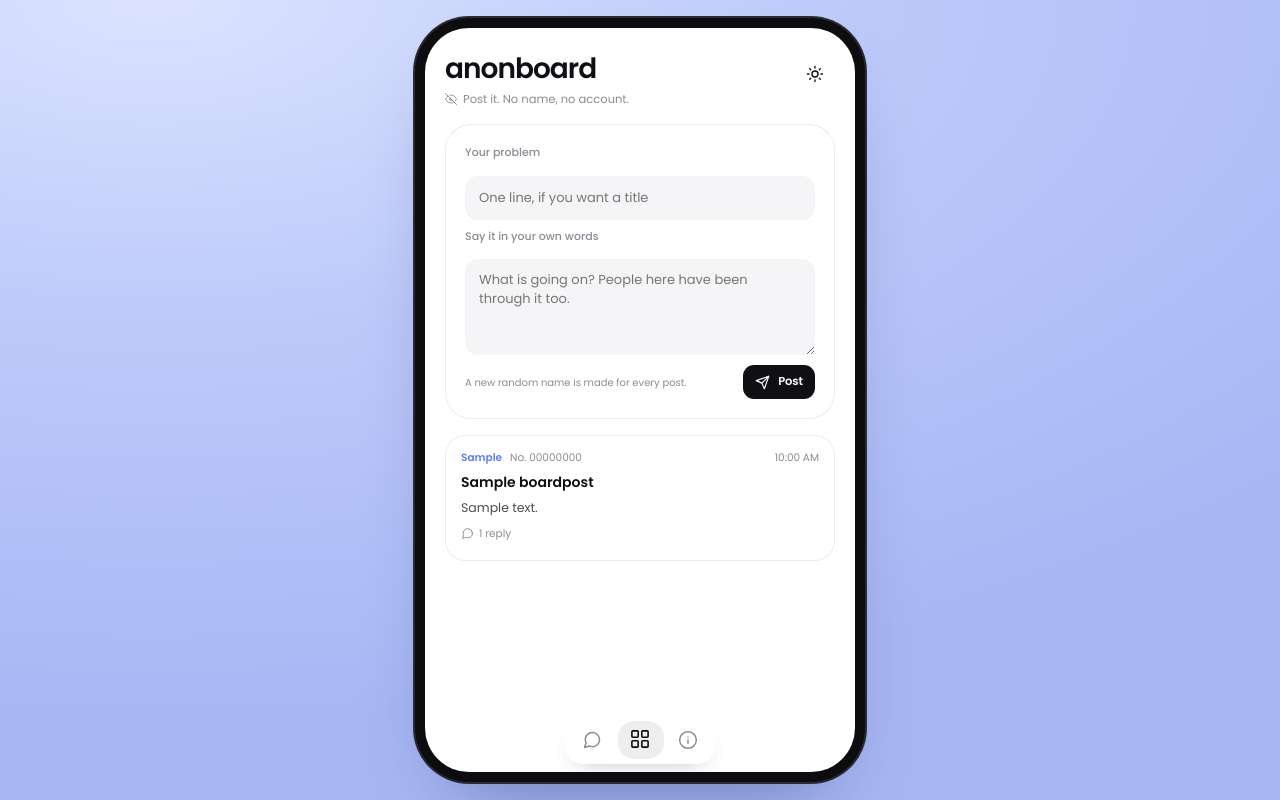
After one commit to devisunknown/newgenunknown, a Django app: page /anonboard/ in a window 1280 px wide. The commit adds this page. Run offline with Django 5.2, Linux system fonts and the light colour scheme; tables that the repository leaves empty hold one stand-in row (values such as "Sample post").

Commit message:
Add anonboard: anonymous problem posts with anonymous replies
People can post a problem and reply without an account, 4chan style; each
post and reply gets a fresh random alias so nothing links them together.
Includes a migration, admin moderation of hidden posts, and tests.

```diff
--- a/newgen/secret/static/secret/app.css
+++ b/newgen/secret/static/secret/app.css
@@ -3958,3 +3958,149 @@ body.sheet-open {
 .install-sheet__actions .btn {
   margin-bottom: 0;
 }
+
+/* --------------------------------------------------------------------------
+   anonboard — anonymous problem board
+   -------------------------------------------------------------------------- */
+.board-compose {
+  display: flex;
+  flex-direction: column;
+  gap: 8px;
+  margin-bottom: 16px;
+}
+
+.board-compose input.board-input,
+.board-compose textarea {
+  width: 100%;
+  min-height: 44px;
+  padding: 12px 14px;
+  border: 0;
+  border-radius: 13px;
+  background: var(--surface-2);
+  outline: none;
+  font-family: inherit;
+  font-size: 13px;
+  color: var(--ink);
+}
+
+.board-compose textarea {
+  min-height: 96px;
+  resize: vertical;
+  line-height: 1.45;
+}
+
+.board-compose input.board-input:focus,
+.board-compose textarea:focus {
+  box-shadow: 0 0 0 2px var(--accent-soft), inset 0 0 0 1px var(--accent);
+}
+
+.board-compose__foot {
+  display: flex;
+  align-items: center;
+  justify-content: space-between;
+  gap: 10px;
+  margin-top: 2px;
+}
+
+.board-compose__note {
+  font-size: 10px;
+  color: var(--muted);
+}
+
+.board-error {
+  margin: 0;
+  font-size: 11px;
+  font-weight: 500;
+  color: var(--danger);
+}
+
+.board-list {
+  display: flex;
+  flex-direction: column;
+  gap: 10px;
+}
+
+.board-post {
+  display: block;
+  padding: 15px 16px;
+  border-radius: var(--radius-lg);
+  background: var(--surface);
+  box-shadow: inset 0 0 0 1px var(--line);
+  color: inherit;
+  text-decoration: none;
+}
+
+.board-post--op {
+  margin-bottom: 14px;
+}
+
+.board-post--reply {
+  background: var(--surface-2);
+  box-shadow: none;
+}
+
+.board-post__head {
+  display: flex;
+  align-items: baseline;
+  gap: 8px;
+  font-size: 10.5px;
+  color: var(--muted);
+}
+
+.board-alias {
+  font-weight: 600;
+  color: var(--accent);
+}
+
+.board-number {
+  color: var(--muted);
+}
+
+.board-time {
+  margin-left: auto;
+  color: var(--muted);
+}
+
+.board-title {
+  margin: 7px 0 4px;
+  font-size: 14px;
+  font-weight: 600;
+  line-height: 1.35;
+  color: var(--ink);
+}
+
+.board-body {
+  margin: 6px 0 0;
+  font-size: 12.5px;
+  line-height: 1.55;
+  color: var(--ink-2);
+  overflow-wrap: anywhere;
+}
+
+.board-meta {
+  display: inline-flex;
+  align-items: center;
+  gap: 5px;
+  margin-top: 9px;
+  font-size: 10.5px;
+  color: var(--muted);
+}
+
+.board-empty {
+  padding: 6px 2px 0;
+  font-size: 11.5px;
+  color: var(--muted);
+  text-align: center;
+}
+
+.board-back {
+  display: grid;
+  place-items: center;
+  flex: none;
+  width: 34px;
+  height: 34px;
+  margin-right: 10px;
+  border-radius: 50%;
+  box-shadow: inset 0 0 0 1px var(--line);
+  color: var(--ink);
+}
--- a/newgen/secret/urls.py
+++ b/newgen/secret/urls.py
@@ -1,6 +1,7 @@
 from django.urls import path
 
 from . import views
+
 
 urlpatterns = [
     # Public pages. The person's own chats live at /inbox/.
@@ -10,6 +11,13 @@ urlpatterns = [
     path("manifest.webmanifest", views.web_manifest, name="manifest"),
     path("sw.js", views.service_worker, name="service_worker"),
     path("inbox/", views.stranger_inbox, name="directory"),
+    # Anonymous problem board: anyone can post and reply without an account.
+    path("anonboard/", views.anon_board, name="anon_board"),
+    path(
+        "anonboard/<uuid:post_id>/",
+        views.anon_board_post,
+        name="anon_board_post",
+    ),
     path("welcome/", views.leader_directory, name="welcome"),
 
     # Institution rooms — the room UUID is the invitation key.
--- a/newgen/secret/views.py
+++ b/newgen/secret/views.py
@@ -20,15 +20,19 @@ from .models import (
     AbuseReport,
     Anonymous,
     BlockedAlias,
+    BoardComment,
+    BoardPost,
     Conversation,
     Institution,
     Leader,
     Message,
     Room,
 )
+from .randomizers import random_alias
 from .services import (
     broadcast_event,
     broadcast_message,
+    code_attempt_key,
     code_attempt_state,
     conversation_group,
     conversation_payload,
@@ -1429,3 +1433,108 @@ def service_worker(request):
         Service_Worker_Allowed="/",
         Cache_Control="no-cache",
     )
+
+
+# ---------------------------------------------------------------------------
+# anonboard — anonymous problem board
+# ---------------------------------------------------------------------------
+# No account, no alias persistence: every post and reply gets a fresh random
+# name, so replies cannot be traced back to one device or to each other.  The
+# only throttle key is a hash of the session + device token, which stores no
+# address or user agent.
+
+BOARD_POST_LIMIT = 5
+BOARD_COMMENT_LIMIT = 20
+BOARD_WINDOW_SECONDS = 600
+BOARD_MAX_LENGTH = 2000
+
+
+def _board_rate_key(request) -> str:
+    return code_attempt_key(request)
+
+
+def _board_text(raw: str) -> str:
+    return sanitize_message(raw or "")[:BOARD_MAX_LENGTH]
+
+
+def anon_board(request):
+    """List every visible problem, and take a new one."""
+    error = ""
+    if request.method == "POST":
+        if not rate_limit(
+            f"board:post:{_board_rate_key(request)}",
+            BOARD_POST_LIMIT,
+            BOARD_WINDOW_SECONDS,
+        ):
+            error = "You are posting quickly. Take a breath and try again shortly."
+        else:
+            body = _board_text(request.POST.get("body", ""))
+            title = sanitize_message(request.POST.get("title", ""))[:140]
+            if not body:
+                error = "Write your problem first."
+            else:
+                post = BoardPost.objects.create(
+                    alias=random_alias(), title=title, body=body
+                )
+                return redirect("anon_board_post", post_id=post.id)
+
+    posts = (
+        BoardPost.objects.filter(is_hidden=False)
+        .annotate(
+            comment_total=Count(
+                "comments", filter=Q(comments__is_hidden=False)
+            )
+        )
+        .order_by("-bumped_at")[:100]
+    )
+    return render(
+        request,
+        "anon_board.html",
+        {
+            "posts": posts,
+            "error": error,
+            "form_body": request.POST.get("body", "") if request.method == "POST" else "",
+            "form_title": request.POST.get("title", "") if request.method == "POST" else "",
+            "nav_active": "board",
+            **_visitor_nav(request),
+        },
+    )
+
+
+def anon_board_post(request, post_id):
+    """One problem and its replies."""
+    post = get_object_or_404(BoardPost, id=post_id, is_hidden=False)
+    error = ""
+    if request.method == "POST":
+        if not rate_limit(
+            f"board:comment:{_board_rate_key(request)}",
+            BOARD_COMMENT_LIMIT,
+            BOARD_WINDOW_SECONDS,
+        ):
+            error = "You are replying quickly. Take a breath and try again shortly."
+        else:
+            body = _board_text(request.POST.get("body", ""))
+            if not body:
+                error = "Write a reply first."
+            else:
+                comment = BoardComment.objects.create(
+                    post=post, alias=random_alias(), body=body
+                )
+                post.bump()
+                return redirect(
+                    f"{reverse('anon_board_post', args=[post.id])}#c-{comment.id}"
+                )
+
+    comments = post.comments.filter(is_hidden=False)
+    return render(
+        request,
+        "anon_board_post.html",
+        {
+            "post": post,
+            "comments": comments,
+            "error": error,
+            "form_body": request.POST.get("body", "") if request.method == "POST" else "",
+            "nav_active": "board",
+            **_visitor_nav(request),
+        },
+    )
--- /dev/null
+++ b/newgen/templates/anon_board.html
@@ -0,0 +1,78 @@
+{% load static chat_extras %}
+<!DOCTYPE html>
+<html lang="en">
+<head>
+<meta charset="utf-8"/>
+<meta name="viewport" content="width=device-width, initial-scale=1.0, viewport-fit=cover"/>
+<meta name="theme-color" content="#ffffff"/>
+<title>anonboard · anylink</title>
+<link rel="icon" href="{% static 'secret/favicon.svg' %}" type="image/svg+xml"/>
+{% include "partials/pwa_head.html" %}
+<link rel="stylesheet" href="{% static 'secret/app.css' %}"/>
+{% include "partials/theme_boot.html" %}
+</head>
+<body class="app-page">
+<div class="app">
+  <header class="app-header">
+    <div class="app-header__titles">
+      <h1 class="app-title">anonboard</h1>
+      <p class="app-sub">
+        {% icon "eye-off" 12 %} Post it. No name, no account.
+      </p>
+    </div>
+    <div class="header-actions">
+      {% include "partials/theme_toggle.html" %}
+    </div>
+  </header>
+
+  <main class="screen">
+    <form class="board-compose card" method="post" action="{% url 'anon_board' %}">
+      {% csrf_token %}
+      <label class="field-label" for="board-title">Your problem</label>
+      <input class="board-input" type="text" id="board-title" name="title"
+             maxlength="140" placeholder="One line, if you want a title"
+             value="{{ form_title }}"/>
+      <label class="field-label" for="board-body">Say it in your own words</label>
+      <textarea id="board-body" name="body" maxlength="2000" required
+                placeholder="What is going on? People here have been through it too.">{{ form_body }}</textarea>
+      {% if error %}<p class="board-error">{{ error }}</p>{% endif %}
+      <div class="board-compose__foot">
+        <span class="board-compose__note">A new random name is made for every post.</span>
+        <button class="btn btn--primary btn--sm" type="submit">
+          {% icon "send" 15 %} Post
+        </button>
+      </div>
+    </form>
+
+    {% if posts %}
+      <div class="board-list">
+        {% for post in posts %}
+          <a class="board-post" href="{% url 'anon_board_post' post.id %}">
+            <div class="board-post__head">
+              <span class="board-alias">{{ post.alias }}</span>
+              <span class="board-number">No. {{ post.number }}</span>
+              <span class="board-time">{{ post.created_at|clock12 }}</span>
+            </div>
+            {% if post.title %}<h3 class="board-title">{{ post.title }}</h3>{% endif %}
+            <p class="board-body">{{ post.body|truncatechars:220 }}</p>
+            <div class="board-meta">
+              {% icon "message" 13 %}
+              <span>{{ post.comment_total }} repl{{ post.comment_total|pluralize:"y,ies" }}</span>
+            </div>
+          </a>
+        {% endfor %}
+      </div>
+    {% else %}
+      <div class="empty-state">
+        <div class="empty-state__icon">{% icon "message" 24 %}</div>
+        <h3>Nothing posted yet</h3>
+        <p>Be the first to put a problem on the board. Nobody will know it was you.</p>
+      </div>
+    {% endif %}
+  </main>
+
+  {% include "partials/anon_nav.html" %}
+</div>
+<script src="{% static 'secret/ui.js' %}" defer></script>
+</body>
+</html>
--- a/newgen/templates/partials/anon_nav.html
+++ b/newgen/templates/partials/anon_nav.html
@@ -3,6 +3,10 @@
   <a class="nav-item{% if nav_active == 'chats' %} nav-item--active{% endif %}"
      href="{% url 'directory' %}"{% if nav_active == 'chats' %} aria-current="page"{% endif %}>
     {% icon "message" 20 %}<span>Chats</span>
+  </a>
+  <a class="nav-item{% if nav_active == 'board' %} nav-item--active{% endif %}"
+     href="{% url 'anon_board' %}"{% if nav_active == 'board' %} aria-current="page"{% endif %}>
+    {% icon "grid" 20 %}<span>Board</span>
   </a>
   {% if nav_directory_url %}
     <a class="nav-item{% if nav_active == 'directory' %} nav-item--active{% endif %}"
```
Also changed, not shown: newgen/secret/admin.py (+17 -0 lines), newgen/secret/models.py (+57 -0 lines), newgen/secret/tests.py (+61 -1 lines), newgen/templates/anon_board_post.html (added, +72 -0 lines), newgen/secret/migrations/0011_boardpost_boardcomment.py (added).
